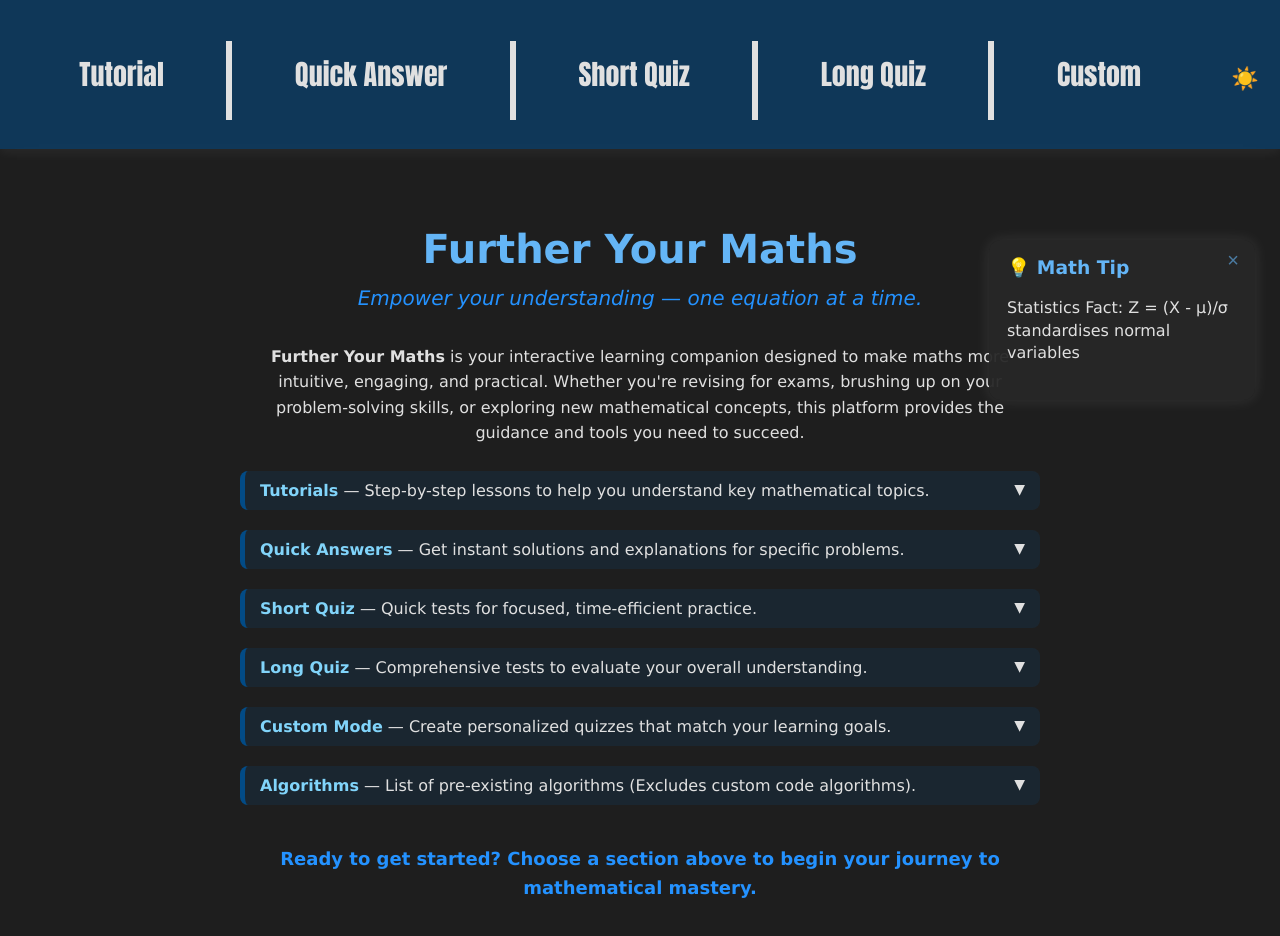
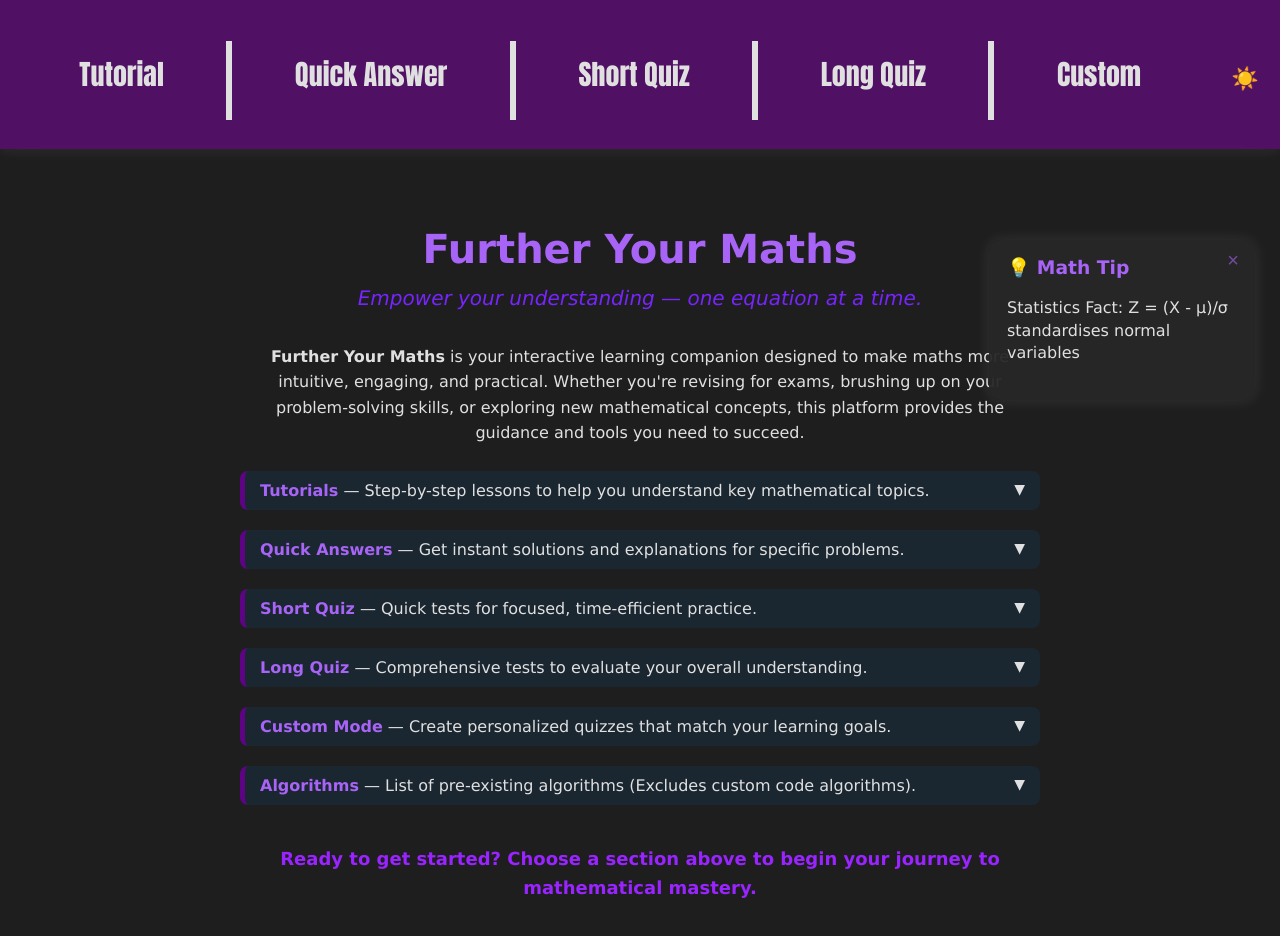
Before and after one commit to BigJamieC/FurtherYourMaths, a plain HTML site: page index.html in a window 1280 px wide. Both pictures are taken after a click on the button "Toggle dark mode". Drawn offline with Linux system fonts and the light colour scheme.

Commit message:
changed from blue to purple theme added logo

```diff
--- a/index.html
+++ b/index.html
@@ -4,6 +4,7 @@
     <link rel="stylesheet" href="style.css">
     <meta charset="UTF-8">
     <meta name="viewport" content="width=device-width, initial-scale=1.0">
+    <link rel="shortcut icon" href="Images/logo.svg" type="image/svg">
     <title>Further Your Maths</title>
 </head>
 <body>
--- a/style.css
+++ b/style.css
@@ -9,7 +9,7 @@ h1 {
     margin: 2;
 }
 h2 {
-    color: #2492ff;
+    color: #9924ff;
 }
 body {
     background-color: #ffffff; /* same as content background in light mode */
@@ -43,7 +43,7 @@ div.NavBar {
     text-align: center;
     margin: 0;
     width: 100%;
-    background-color: rgba(0, 80, 145, 0.798);
+    background-color: rgba(112, 13, 158, 0.798);
     position: relative;
     padding: 15px 0;
     box-shadow: 0 4px 8px rgba(0,0,0,0.2);
@@ -115,7 +115,7 @@ body, .content, .NavBar, h1, p, a {
 .math-tip h3 {
     margin-top: 0;
     margin-bottom: 5px;
-    color: #004b94;
+    color: #650094;
 }
 
 /* Close button */
@@ -164,7 +164,7 @@ div.content h1 {
 
 div.content .tagline {
     font-size: 20px;
-    color: #2492ff;
+    color: #7824ff;
     font-style: italic;
     margin-bottom: 30px;
 }
@@ -189,7 +189,7 @@ div.content p {
 .feature-list details summary {
     cursor: pointer;
     background: rgba(0, 118, 215, 0.1);
-    border-left: 5px solid rgba(0, 80, 145, 0.9);
+    border-left: 5px solid rgba(102, 0, 145, 0.9);
     padding: 10px 15px;
     margin: 10px 0;
     border-radius: 8px;
@@ -239,7 +239,7 @@ div.content p {
 div.content .cta-text {
     margin-top: 30px;
     font-weight: bold;
-    color: #2492ff;
+    color: #9924ff;
     font-size: 18px;
 }
 
@@ -255,7 +255,7 @@ body.dark-mode .content {
 }
 
 body.dark-mode .NavBar {
-    background-color: rgba(0, 80, 145, 0.5);
+    background-color: rgba(143, 0, 187, 0.442);
     box-shadow: 0 4px 10px rgba(255, 255, 255, 0.05);
 }
 
@@ -272,11 +272,11 @@ body.dark-mode p {
 }
 
 body.dark-mode h1{
-    color: #64b5f6;
+    color: #a864f6;
 }
 
 body.dark-mode b{
-    color: #81d4fa;
+    color: #a864f6;
 }
 
 body.dark-mode summary {
@@ -295,7 +295,7 @@ body.dark-mode .feature-list .dropdown {
     background: rgba(40, 40, 40, 0.95);
     color: #e0e0e0;
     box-shadow: 0 0 10px rgba(255, 255, 255, 0.05);
-    border-left: 3px solid #64b5f6;
+    border-left: 3px solid #9924ff;
 }
 
 /* Dark mode math tip box */
@@ -306,15 +306,15 @@ body.dark-mode .math-tip {
 }
 
 body.dark-mode .math-tip h3 {
-    color: #64b5f6;
+    color: #a864f6;
 }
 
 body.dark-mode .close-tip {
-    color: #64b5f6;
+    color: #a864f6;
 }
 
 body.dark-mode .feature-list details summary:hover {
-    background: rgba(100, 181, 246, 0.15);
+    background: rgba(193, 100, 246, 0.15);
 }
 /* Text box dark mode */
 body.dark-mode textarea {
```
Also changed, not shown: custom.html (+1 -0 lines), longquiz.html (+1 -0 lines), quickanswers.html (+1 -0 lines), shortquiz.html (+1 -0 lines), tutorial.html (+1 -0 lines), Images/logo.svg (added).
